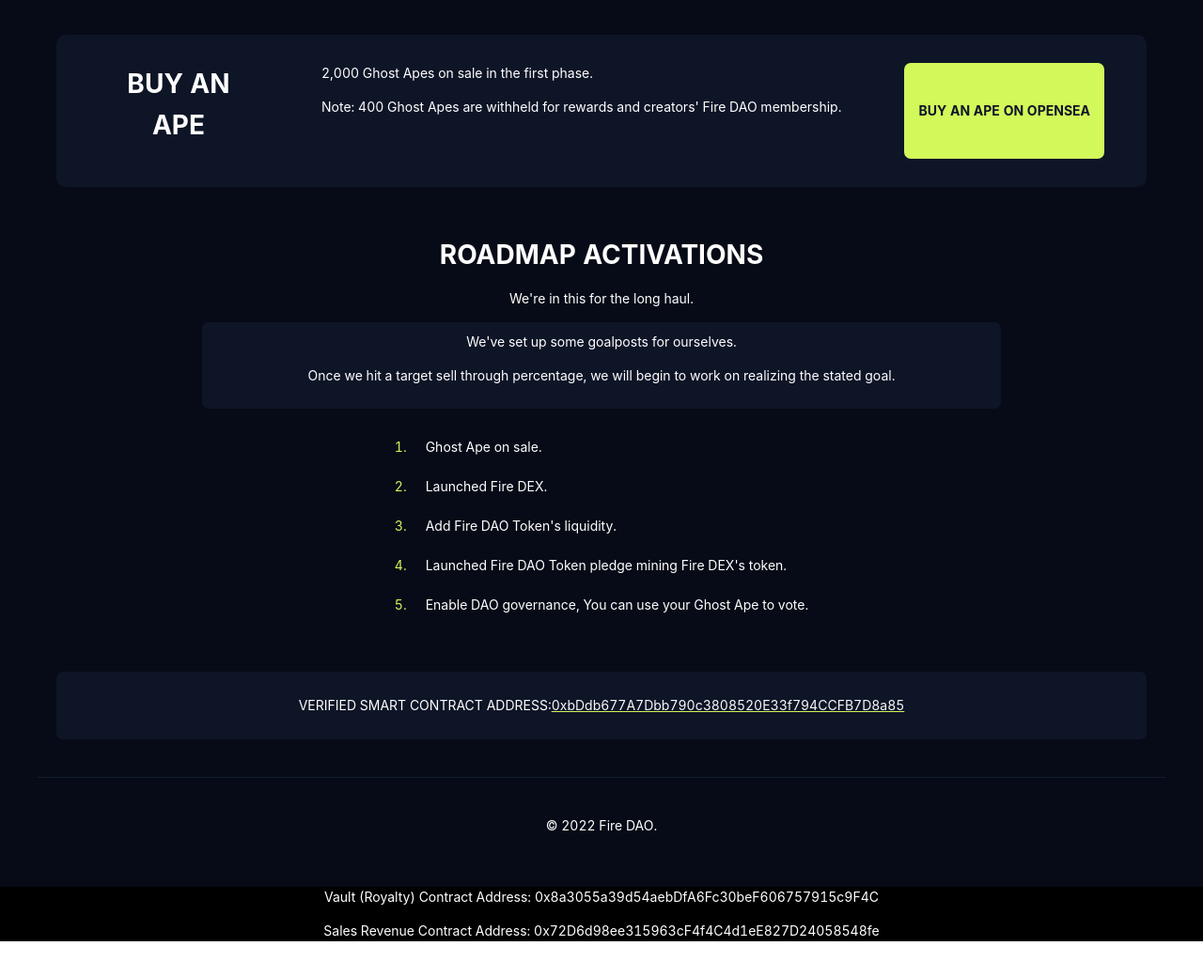
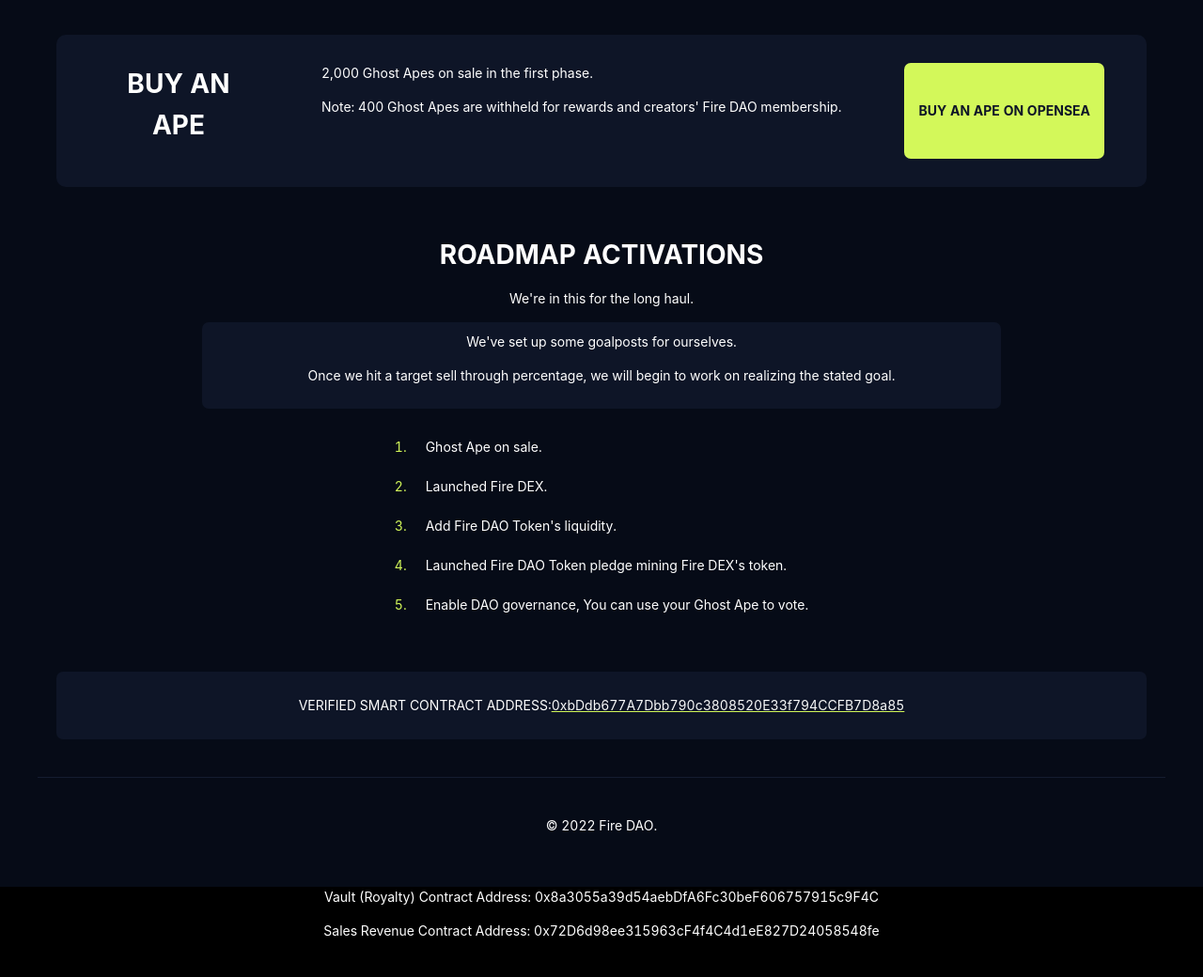
Before and after one commit to firedao-labs/official-website, a plain HTML site: page index.html in a window 1280 px wide. Shown: the part 1243-2283 px from the top of the page at 94% size. Before the commit the page ends 2245 px from the top, so only its background shows below. Drawn offline with Linux system fonts and the light colour scheme.

Commit message:
Update index.html

```diff
--- a/index.html
+++ b/index.html
@@ -1 +1 @@
-<!doctype html><html lang="en"><head><meta charset="utf-8"/><link rel="icon" href="/favicon.ico"/><meta name="viewport" content="width=device-width,initial-scale=1"/><meta name="theme-color" content="#000000"/><meta name="description" content="Web site created using create-react-app"/><link rel="apple-touch-icon" href="/logo192.png"/><link rel="manifest" href="/manifest.json"/><title>Ghost Ape (Fire DAO)</title><script defer="defer" src="/static/js/main.e694b4d7.js"></script><link href="/static/css/main.5e6c95d2.css" rel="stylesheet"></head><body><noscript>You need to enable JavaScript to run this app.</noscript><div id="root"></div><div style="color:#fff;background:#000;text-align:center"><p>Vault (Royalty) Contract Address: <a href="https://polygonscan.com/address/0x8a3055a39d54aebDfA6Fc30beF606757915c9F4C" target="_bLank" style="color:#fff">0x8a3055a39d54aebDfA6Fc30beF606757915c9F4C</a></p><p>Sales Revenue Contract Address: <a href="https://polygonscan.com/address/0x72D6d98ee315963cF4f4C4d1eE827D24058548fe" target="_bLank" style="color:#fff">0x72D6d98ee315963cF4f4C4d1eE827D24058548fe</a></p></div></body></html>
+<!doctype html><html lang="en"><head><meta charset="utf-8"/><link rel="icon" href="/favicon.ico"/><meta name="viewport" content="width=device-width,initial-scale=1"/><meta name="theme-color" content="#000000"/><meta name="description" content="Web site created using create-react-app"/><link rel="apple-touch-icon" href="/logo192.png"/><link rel="manifest" href="/manifest.json"/><title>Ghost Ape (Fire DAO)</title><script defer="defer" src="/static/js/main.e694b4d7.js"></script><link href="/static/css/main.5e6c95d2.css" rel="stylesheet"></head><body><noscript>You need to enable JavaScript to run this app.</noscript><div id="root"></div><div style="color:#fff;background:#000;text-align:center"><p>Vault (Royalty) Contract Address: <a href="https://polygonscan.com/address/0x8a3055a39d54aebDfA6Fc30beF606757915c9F4C" target="_bLank" style="color:#fff">0x8a3055a39d54aebDfA6Fc30beF606757915c9F4C</a></p><p>Sales Revenue Contract Address: <a href="https://polygonscan.com/address/0x72D6d98ee315963cF4f4C4d1eE827D24058548fe" target="_bLank" style="color:#fff">0x72D6d98ee315963cF4f4C4d1eE827D24058548fe</a></p><br/><br/></div></body></html>
```
